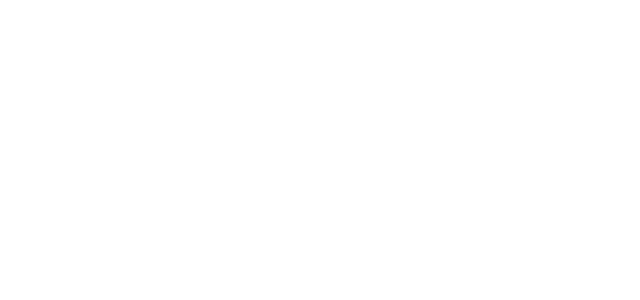
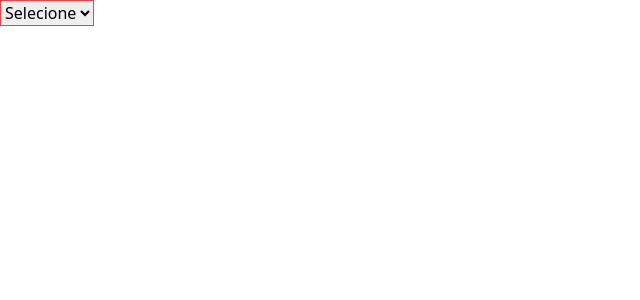
Before and after one commit to daniloaugusto9101/origamid-react, a React (Vite) app: page /forms5 in a window 1280 px wide. Before the commit this address had no page. Shown: the top 300 px of the page, without its empty margins (0-640 px from the left). Built offline with nearby package versions, Linux system fonts and the light colour scheme.

Commit message:
feat: Implementado select

```diff
--- /dev/null
+++ b/src/pages/Forms5.jsx
@@ -0,0 +1,23 @@
+import React from "react";
+
+const Forms5 = () => {
+  const [select, setSelect] = React.useState("");
+  return (
+    <div>
+      <select
+        className="border border-red-500"
+        value={select}
+        onChange={({ target }) => setSelect(target.value)}>
+        <option disabled value="">
+          Selecione
+        </option>
+        <option value="fusca">Fusca</option>
+        <option value="corsa">Corsa</option>
+        <option value="voyage">Voyage</option>
+      </select>
+      {select}
+    </div>
+  );
+};
+
+export default Forms5;
--- a/src/routes/AppRoutes.jsx
+++ b/src/routes/AppRoutes.jsx
@@ -7,6 +7,7 @@
 import Forms2 from "../pages/Forms2";
 import Forms3 from "../pages/Forms3";
 import Forms4 from "../pages/Forms4";
+import Forms5 from "../pages/Forms5";
 
 const AppRoutes = () => {
   return (
@@ -19,6 +20,7 @@
         <Route path="/forms2" element={<Forms2 />} />
         <Route path="/forms3" element={<Forms3 />} />
         <Route path="/forms4" element={<Forms4 />} />
+        <Route path="/forms5" element={<Forms5 />} />
       </Routes>
     </Router>
   );
```
